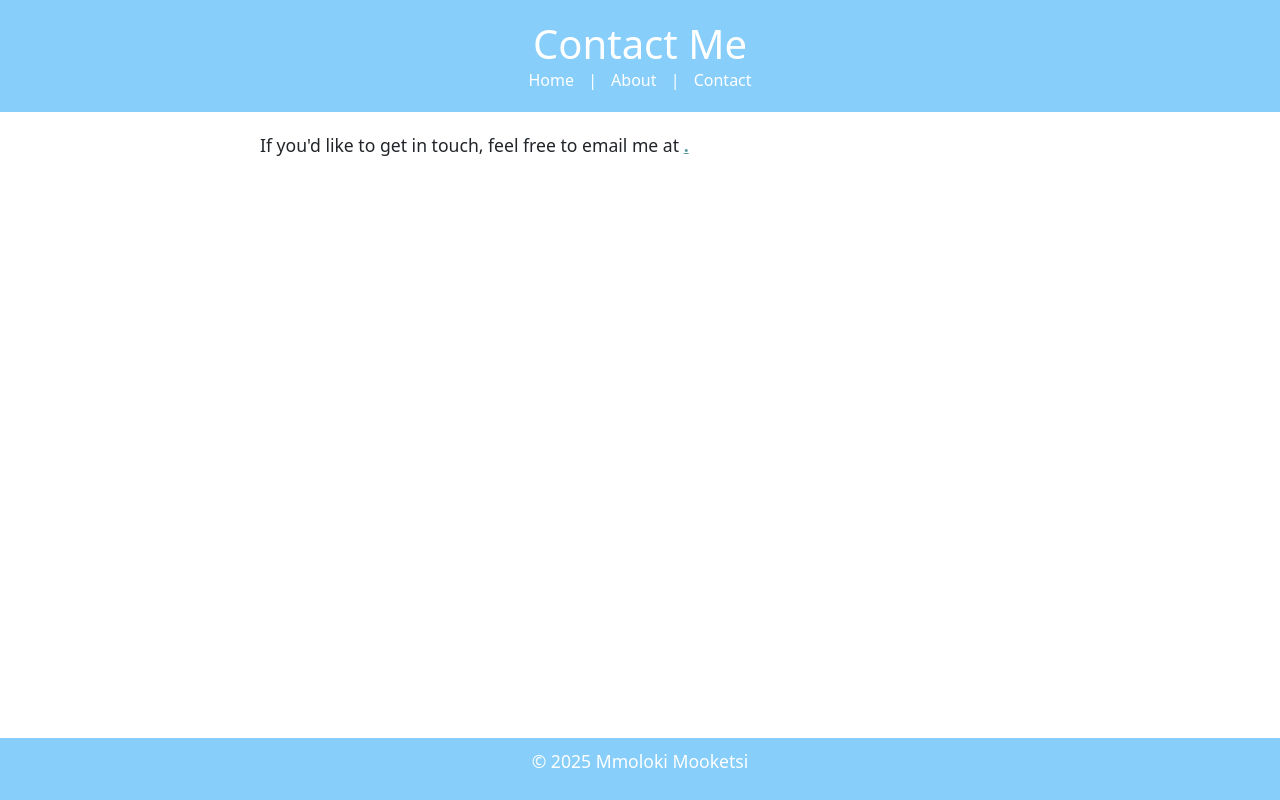
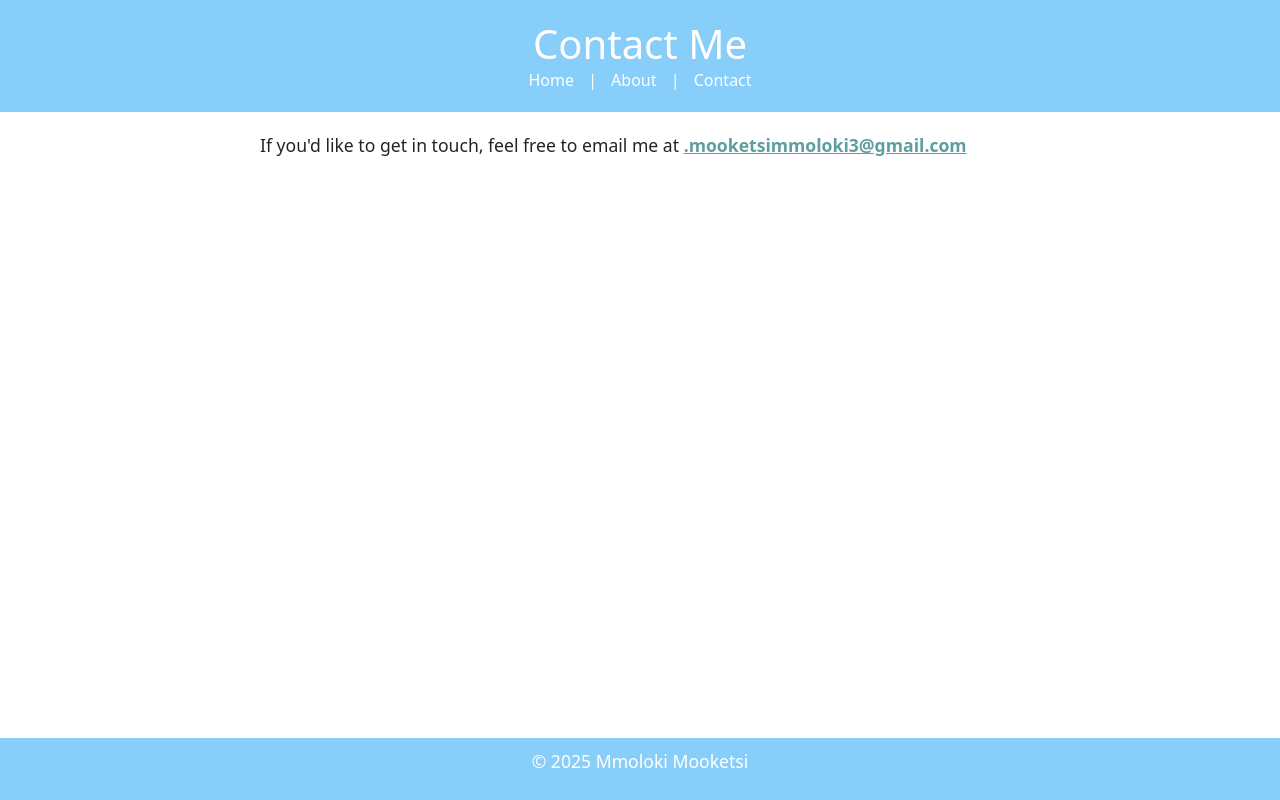
Before and after one commit to Mmoloki795/TOWNSHIP, a plain HTML site: page contact.html in a window 1280 px wide. Drawn offline with nearby package versions, Linux system fonts and the light colour scheme.

Commit message:
Update contact.html

```diff
--- a/contact.html
+++ b/contact.html
@@ -34,7 +34,7 @@
 
 <main>
 
-<p>If you'd like to get in touch, feel free to email me at <a href="mailto:mooketsimmoloki@gmail.com"</a>.</p>
+<p>If you'd like to get in touch, feel free to email me at <a href="mailto:mooketsimmoloki@gmail.com"</a>.mooketsimmoloki3@gmail.com</p>
 
 </main>
 
```
